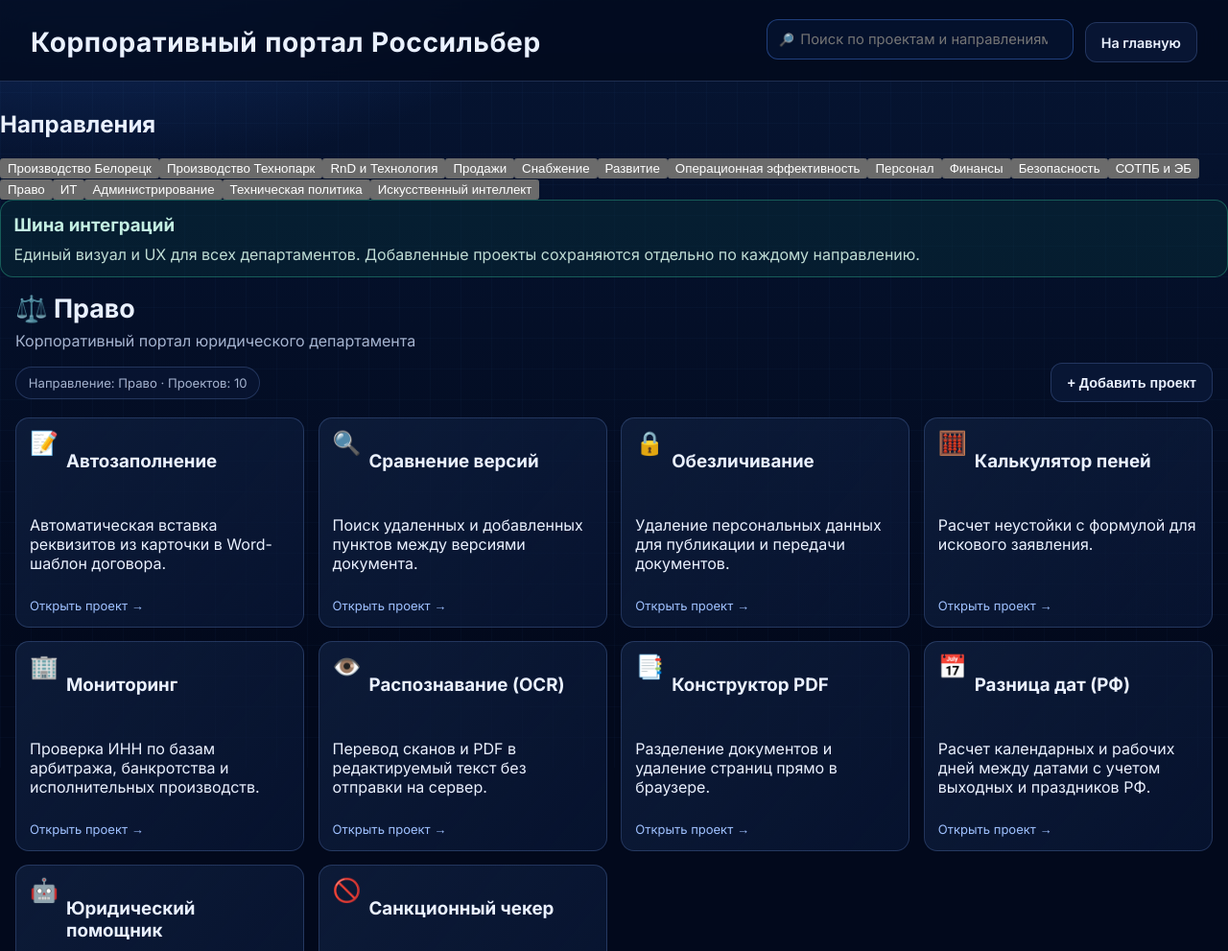
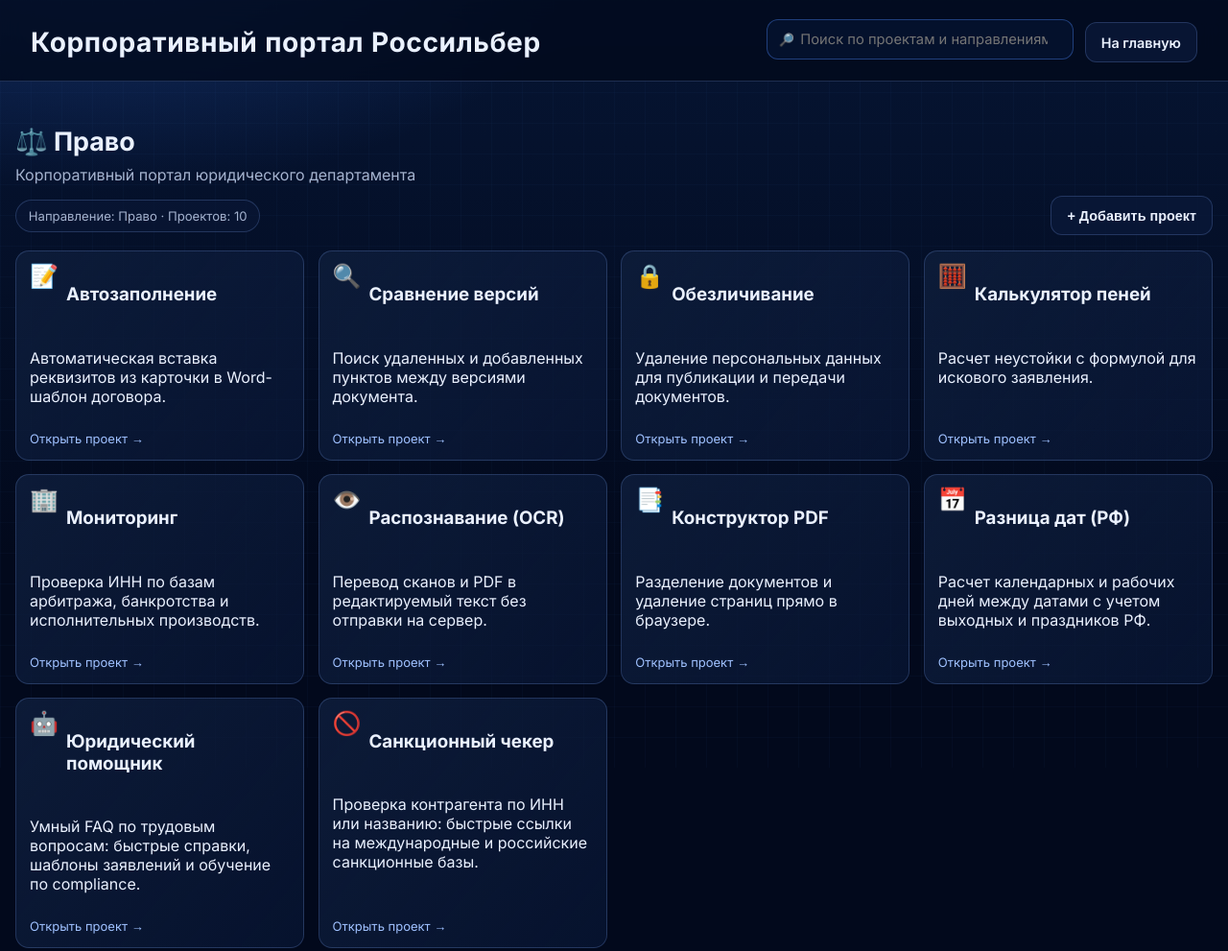
Before and after one commit to patrushevea-gif/corp-2.0, a plain HTML site: page departments.html in a window 1280 px wide. Shown: the top 991 px of the page at 96% size. Drawn offline with Linux system fonts and the light colour scheme.

Commit message:
Удалить лишний блок навигации со страниц направлений

```diff
--- a/departments.html
+++ b/departments.html
@@ -132,17 +132,6 @@
       background: rgba(10, 24, 56, 0.75);
       backdrop-filter: blur(1px);
     }
-
-    .status-card {
-      border: 1px solid rgba(55, 207, 159, 0.35);
-      background: rgba(10, 55, 61, 0.35);
-      border-radius: 0.85rem;
-      padding: 0.85rem;
-      color: #c3efe2;
-    }
-
-    .status-card h3 { margin: 0 0 0.55rem; }
-    .status-card p { margin: 0; color: #c1ddd5; }
 
     .content { padding: 1rem; }
 
@@ -300,15 +289,6 @@
   </header>
 
   <main class="layout">
-    <aside class="sidebar">
-      <h2>Направления</h2>
-      <nav id="dept-nav" aria-label="Навигация по направлениям"></nav>
-      <section class="status-card">
-        <h3>Шина интеграций</h3>
-        <p>Единый визуал и UX для всех департаментов. Добавленные проекты сохраняются отдельно по каждому направлению.</p>
-      </section>
-    </aside>
-
     <section class="content">
       <h2 class="section-title" id="dept-title"></h2>
       <p id="subtitle" class="subtitle"></p>
@@ -464,6 +444,10 @@
 
     function renderDepartmentNav() {
       const nav = document.getElementById('dept-nav');
+      if (!nav) {
+        return;
+      }
+
       nav.innerHTML = '';
       Object.entries(DEPARTMENTS).forEach(([key, item]) => {
         const button = document.createElement('button');
```
